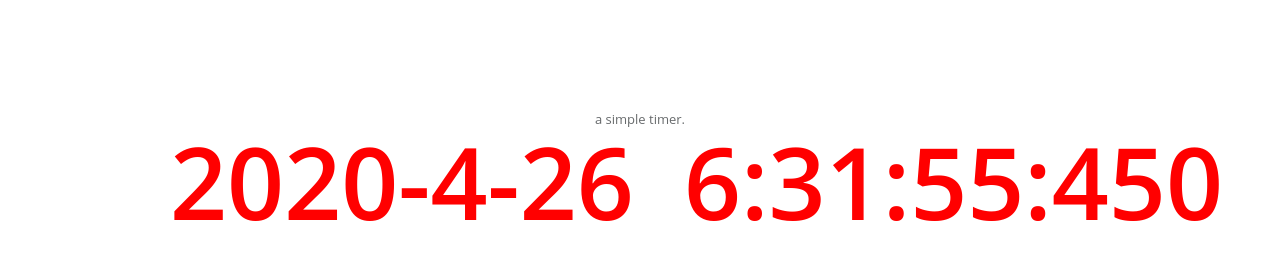
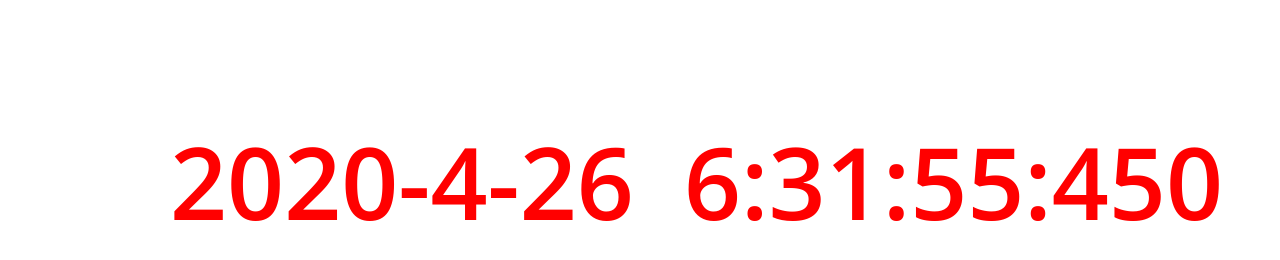
Before and after one commit to gezhaoyou/OnlineToolkit, a plain HTML site: page index.html in a window 1280 px wide. Drawn offline with Linux system fonts and the light colour scheme.

Commit message:
[chore]: remove no use word

```diff
--- a/index.html
+++ b/index.html
@@ -107,13 +107,6 @@
 <div class="lock-word">
     <span class="first-word " id="txt">2018-8-9</span><span id="time">18:18:58:046</span>
 </div>
-<div class="middle-box text-center lockscreen animated fadeInDown">
-    <div>
-        <div class="m-b-md">
-            a simple timer.
-        </div>
-    </div>
-</div>
 
 <script src="./source_files/jquery.js"></script>
 <script src="./source_files/yii.js"></script>
```
